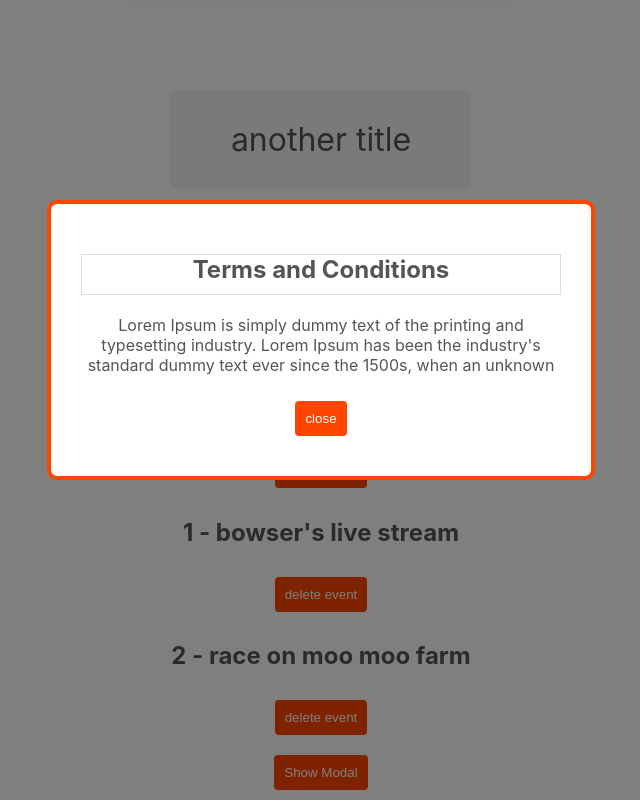
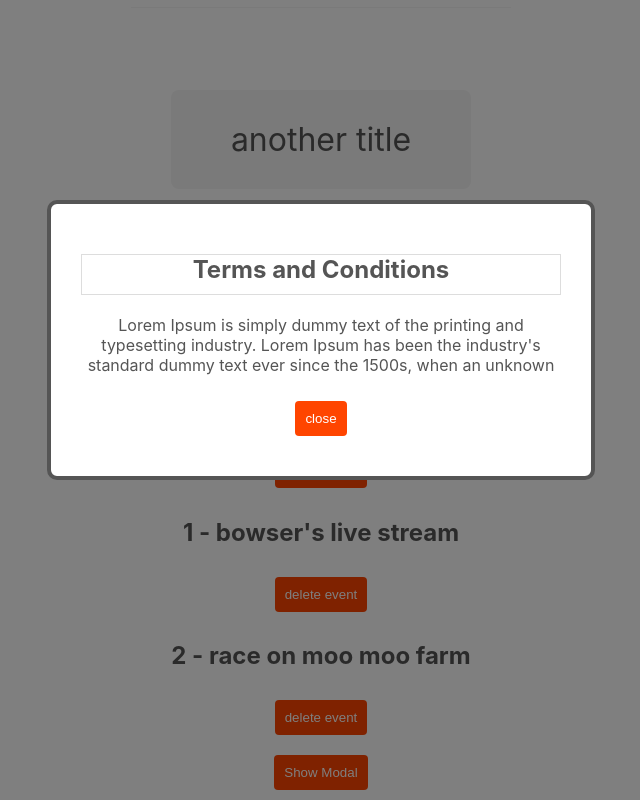
Before and after one commit to Dami-Programmer/Learning-React, a React (Create React App) app in the folder my-first-react-app/: page / in a window 1280 px wide. Both pictures are taken after a click on the button "Show Modal". Shown: the part 182-982 px from the top of the page, without its empty margins (319-959 px from the left). Built offline with nearby package versions, Linux system fonts and the light colour scheme.

Commit message:
learnt about dtnamic inline css

```diff
--- a/my-first-react-app/src/App.js
+++ b/my-first-react-app/src/App.js
@@ -48,7 +48,7 @@ function App() {
       {showEvents && <EventList events={events} handleClick={handleClick} />}
 
       {showModal && (
-        <Modal handleClose={handleClose}>
+        <Modal handleClose={handleClose} isSalesModal={false}>
           <h2>Terms and Conditions</h2>
           <p>
             Lorem Ipsum is simply dummy text of the printing and typesetting
--- a/my-first-react-app/src/components/Modal.js
+++ b/my-first-react-app/src/components/Modal.js
@@ -1,14 +1,14 @@
 import ReactDOM from "react-dom";
 import "./Modal.css";
 
-export default function Modal({ children, handleClose }) {
+export default function Modal({ children, handleClose, isSalesModal }) {
   return ReactDOM.createPortal(
     <div className="modal-backdrop">
       <div
         className="modal"
         style={{
           border: "4px solid",
-          borderColor: "#ff4500",
+          borderColor: isSalesModal ? "#ff4500" : "#555",
           textAlign: "center",
         }}
       >
```
